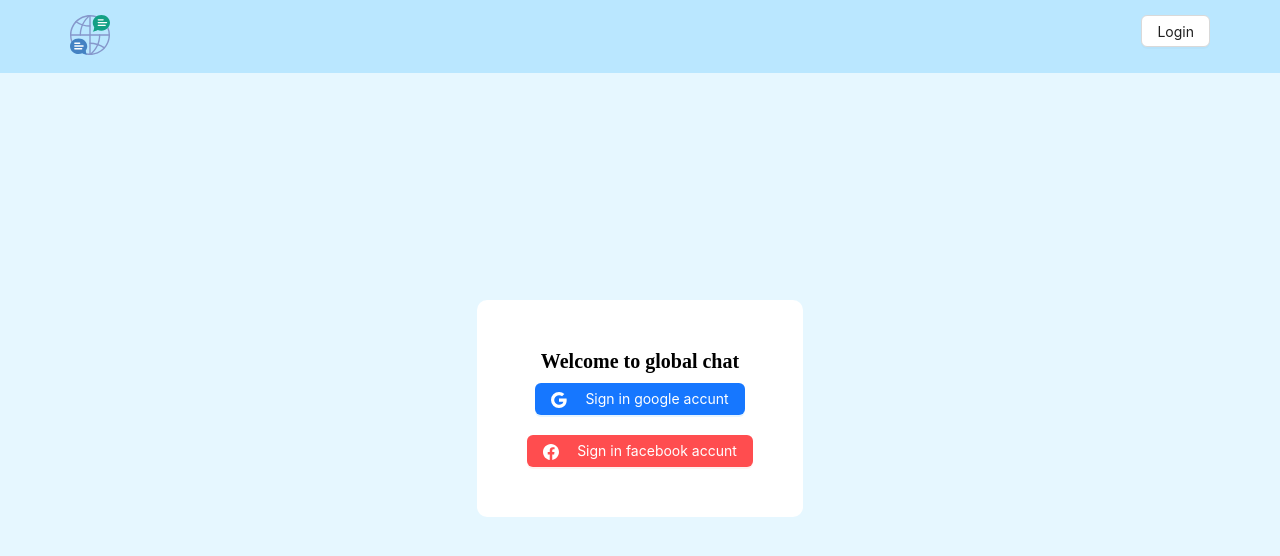
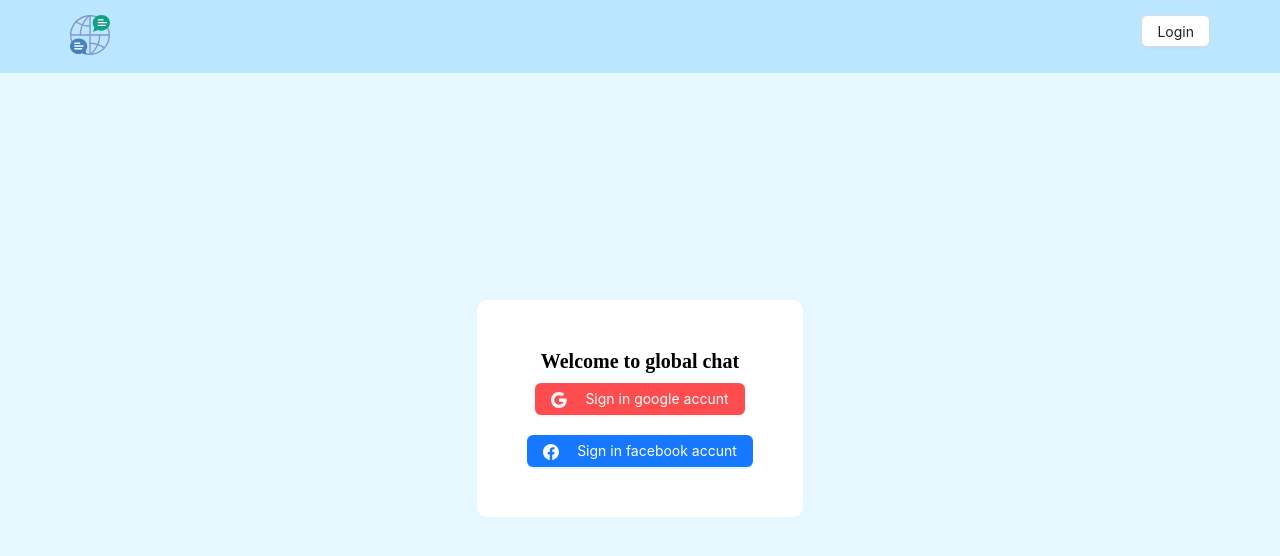
Before and after one commit to akil1me/chat-real-time, a React (Create React App) app: page /login in a window 1280 px wide. Shown: the top 556 px of the page. Built offline with nearby package versions, Linux system fonts and the light colour scheme; no server answers.

Commit message:
changed style button

```diff
--- a/src/components/login-google/login-google.jsx
+++ b/src/components/login-google/login-google.jsx
@@ -11,6 +11,7 @@
         <h2 >Welcome to global chat</h2>
         <Button
           type="primary"
+          danger
           onClick={loginGoogle}
           icon={<GoogleSvg style={{ verticalAlign: "middle" }} />}
           style={{ marginBottom: 20 }}>
@@ -21,7 +22,7 @@
 
         <Button
           type="primary"
-          danger onClick={loginFacebook}
+          onClick={loginFacebook}
           icon={<FacebookSvg style={{ verticalAlign: "middle" }} />} >
           <span style={{ marginLeft: 10 }}>
             Sign in facebook accunt
```
